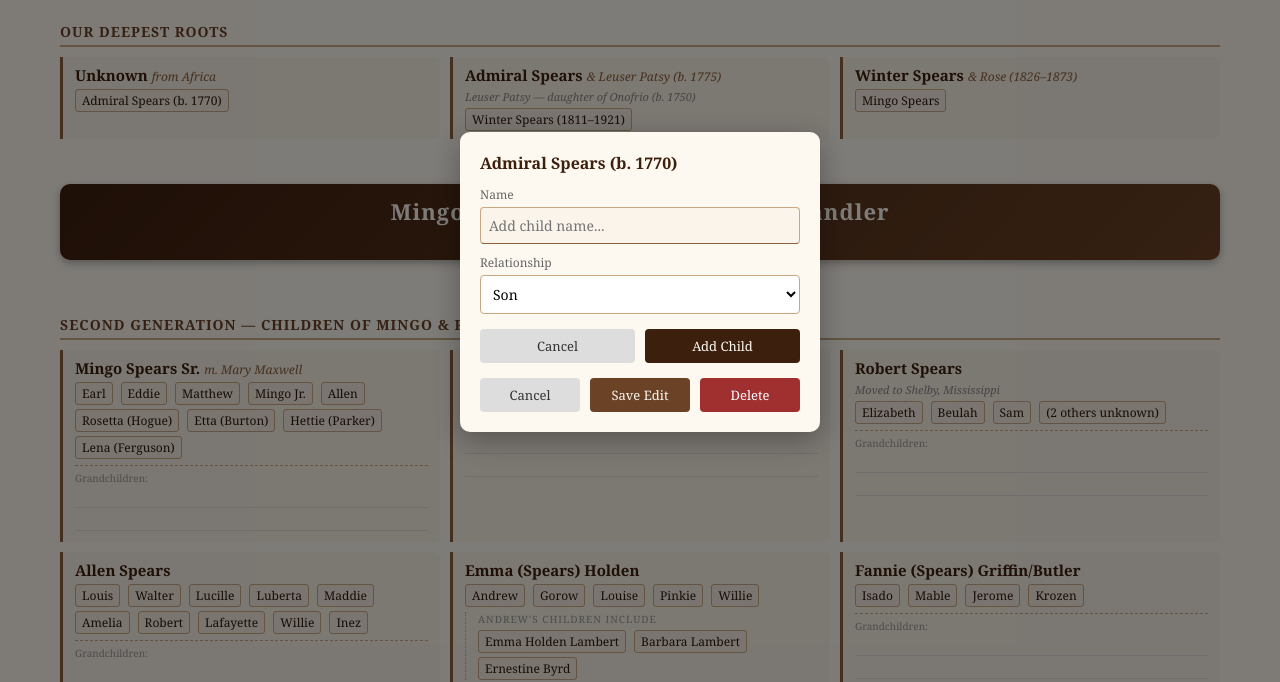
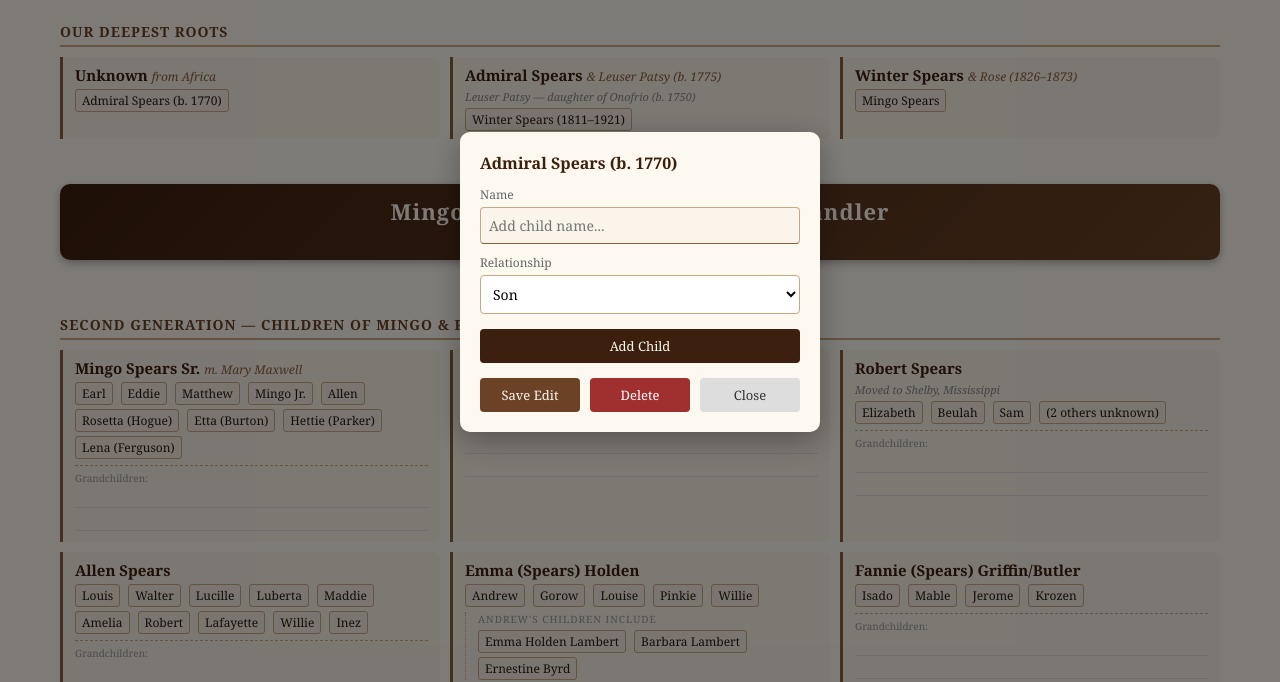
Before and after one commit to phoenixkey87-cmyk/spears-family-tree, a plain HTML site: page index.html in a window 1280 px wide. Both pictures are taken after a click on the element "Admiral Spears (b. 1770)". Shown: the part 118-800 px from the top of the page. Drawn offline with Linux system fonts and the light colour scheme; no server answers.

Commit message:
Update index.html

```diff
--- a/index.html
+++ b/index.html
@@ -611,13 +611,12 @@ input[type="text"]:focus {
       </select>
     </div>
     <div class="modal-buttons" id="modal-buttons-add">
-      <button class="btn-cancel" id="modal-cancel">Cancel</button>
       <button class="btn-add" id="modal-add">Add Child</button>
     </div>
     <div class="modal-buttons" id="modal-buttons-edit" style="display:none;">
-      <button class="btn-cancel" id="modal-cancel2">Cancel</button>
       <button class="btn-edit" id="modal-edit">Save Edit</button>
       <button class="btn-delete" id="modal-delete">Delete</button>
+      <button class="btn-cancel" id="modal-cancel">Close</button>
     </div>
   </div>
 </div>
@@ -713,7 +712,6 @@ var modalName = document.getElementById('modal-name');
 var modalRelation = document.getElementById('modal-relation');
 var modalAdd = document.getElementById('modal-add');
 var modalCancel = document.getElementById('modal-cancel');
-var modalCancel2 = document.getElementById('modal-cancel2');
 var modalEdit = document.getElementById('modal-edit');
 var modalDelete = document.getElementById('modal-delete');
 var modalAddSection = document.getElementById('modal-add-section');
@@ -755,7 +753,6 @@ function closeModal() {
 }
 
 modalCancel.addEventListener('click', closeModal);
-modalCancel2.addEventListener('click', closeModal);
 
 modalOverlay.addEventListener('click', function(e) {
   if (e.target === modalOverlay) closeModal();
```
